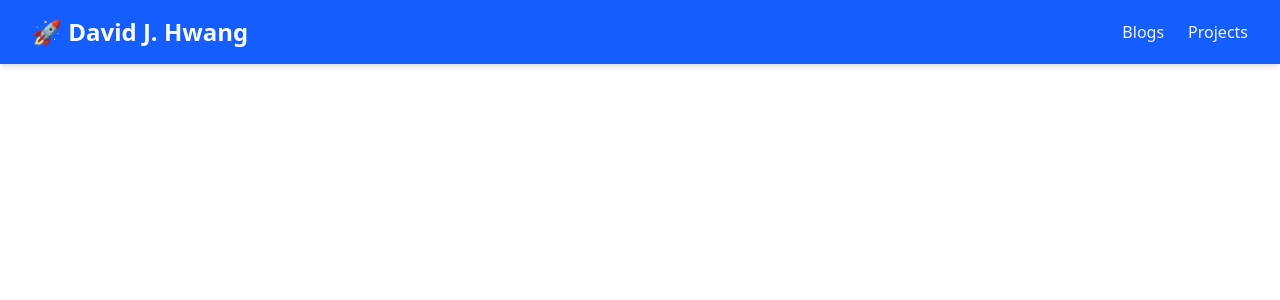
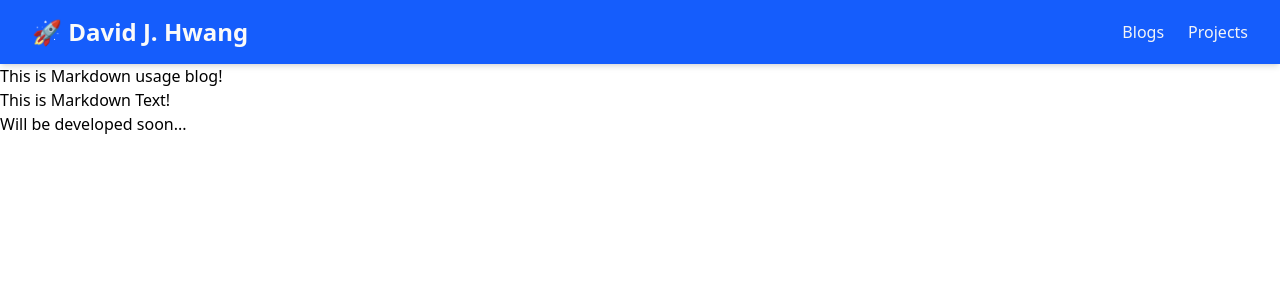
Before and after one commit to David-J-Hwang/David-J-Hwang.github.io, a React (Vite) app: page /blogs/markdown in a window 1280 px wide. Shown: the top 300 px of the page. Built offline with nearby package versions, Linux system fonts and the light colour scheme.

Commit message:
Add basic Markdown.jsx blog page to the project

```diff
--- a/src/App.jsx
+++ b/src/App.jsx
@@ -5,6 +5,7 @@ import Navbar from "./components/Navbar";
 import Blogs from "./pages/blogs/Blogs";
 import Projects from "./pages/projects/Projects";
 import GetWeather from "./pages/projects/GetWeather";
+import Markdown from "./pages/blogs/Markdown";
 
 function App() {
   return (
@@ -15,6 +16,7 @@ function App() {
           <Routes>
             <Route path="/" element={<Home />} />
             <Route path="/blogs" element={<Blogs />} />
+            <Route path="/blogs/markdown" element={<Markdown />} />
             <Route path="/projects" element={<Projects />} />
             <Route path="/projects/get-weather" element={<GetWeather />} />
           </Routes>
--- a/src/pages/blogs/Blogs.jsx
+++ b/src/pages/blogs/Blogs.jsx
@@ -1,7 +1,10 @@
+import Button from "../../components/Button";
+
 function Blogs() {
   return (
     <div>
       <h1 className="text-6xl text-center py-18">This is Blogs page!</h1>
+      <Button to="/blogs/markdown">마크다운 문서 작성법</Button>
     </div>
   );
 }
--- /dev/null
+++ b/src/pages/blogs/Markdown.jsx
@@ -0,0 +1,17 @@
+import ReactMarkdown from "react-markdown";
+
+const markdownText = `
+  # This is Markdown Text!
+  ### Will be developed soon...
+`;
+
+function Markdown() {
+  return (
+    <div>
+      <h1>This is Markdown usage blog!</h1>
+      <ReactMarkdown>{markdownText}</ReactMarkdown>
+    </div>
+  );
+}
+
+export default Markdown;
```
